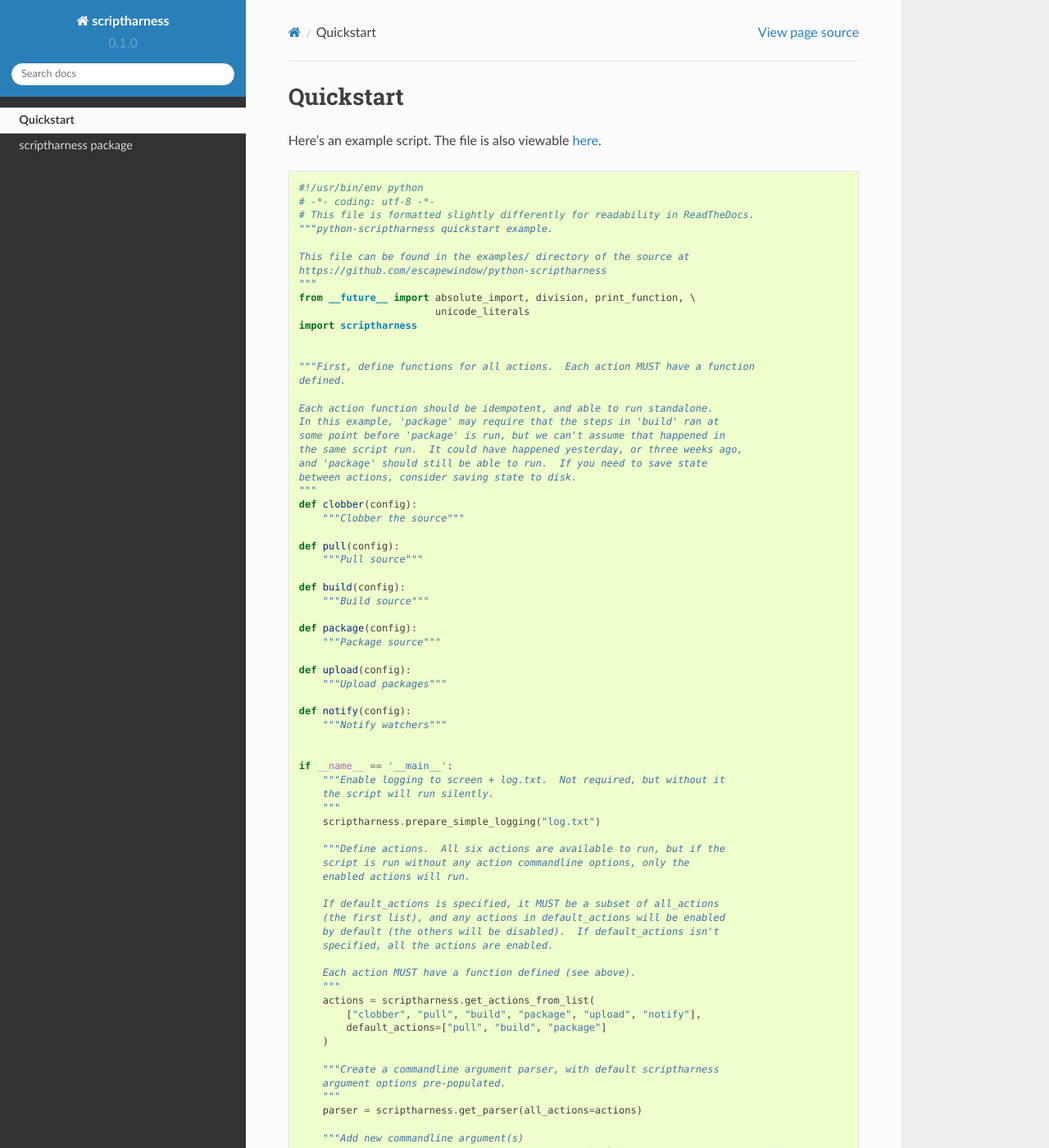
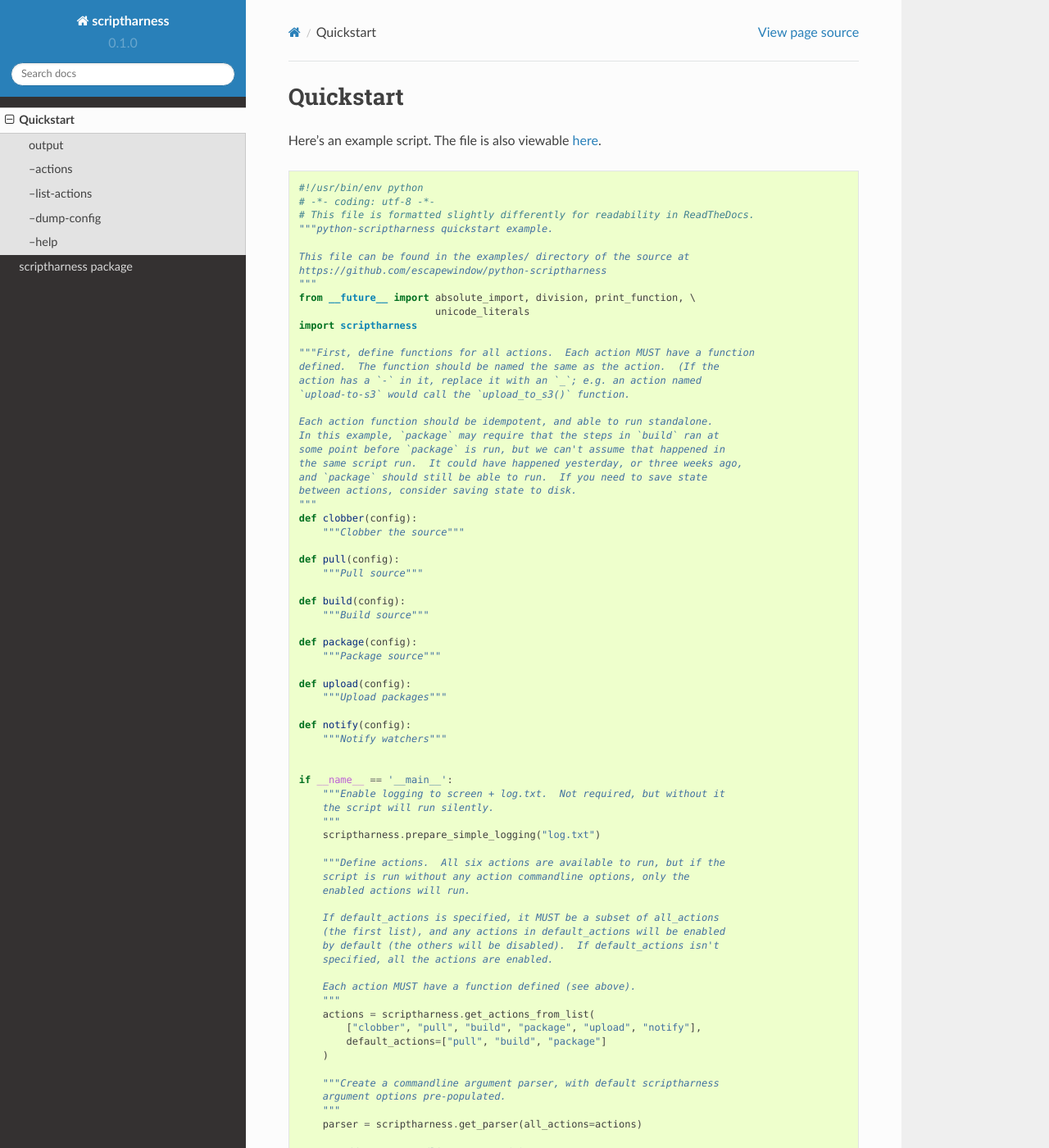
Before and after one commit to scriptharness/python-scriptharness, a Sphinx documentation site: the page built from docs/quickstart.rst, in a window 1280 px wide and 1400 px high. Shown: the whole window at 82% size. Built offline with Sphinx 7.4.7 and the Read the Docs theme 2.0.0, drawn with Linux system fonts in a browser that asks for light colours; some of the changed text lies outside the part shown.

Commit message:
quickstart doc sections; localconfig.json + function - to _ docs

```diff
--- a/docs/quickstart.rst
+++ b/docs/quickstart.rst
@@ -19,15 +19,16 @@
                            unicode_literals
     import scriptharness
 
-
     """First, define functions for all actions.  Each action MUST have a function
-    defined.
+    defined.  The function should be named the same as the action.  (If the
+    action has a `-` in it, replace it with an `_`; e.g. an action named
+    `upload-to-s3` would call the `upload_to_s3()` function.
 
     Each action function should be idempotent, and able to run standalone.
-    In this example, 'package' may require that the steps in 'build' ran at
-    some point before 'package' is run, but we can't assume that happened in
+    In this example, `package` may require that the steps in `build` ran at
+    some point before `package` is run, but we can't assume that happened in
     the same script run.  It could have happened yesterday, or three weeks ago,
-    and 'package' should still be able to run.  If you need to save state
+    and `package` should still be able to run.  If you need to save state
     between actions, consider saving state to disk.
     """
     def clobber(config):
@@ -83,7 +84,7 @@
                             help="help message for --new-argument")
 
         """Create the Script object.  If this is run a second time, it will
-        retrieve the same-named script object.  ('name' in get_script() defaults
+        retrieve the same-named script object.  (`name` in get_script() defaults
         to "root".  We'll explore running multiple Script objects within the
         same script in the not-distant future.)
 
@@ -102,6 +103,9 @@
         script.run()
 
 
+output
+------
+
 If you run this without any arguments, you might get output like this::
 
     $ ./quickstart.py
@@ -119,8 +123,14 @@
     01:23:56     INFO - Done.
 
 First, it announced it's starting the script.  Next, it outputs the running
-config.  Then it logs each action as it runs enabled actions and skips disabled
-actions.  Finally, it announces 'Done.'.
+config, also saving it to the file ``localconfig.json``.  Then it logs each
+action as it runs enabled actions and skips disabled actions.  Finally, it
+announces 'Done.'.
+
+The same output is written to the file ``log.txt``.
+
+--actions
+---------
 
 You can change which actions are run via the ``--actions`` option::
 
@@ -138,6 +148,9 @@
     01:26:12     INFO - Action notify: finished successfully
     01:26:12     INFO - Done.
 
+--list-actions
+--------------
+
 If you want to list which actions are available, and which are enabled by
 default, use the ``--list-actions`` option::
 
@@ -149,6 +162,9 @@
       upload
       notify
 
+--dump-config
+-------------
+
 You can change the ``new_argument`` value in the config via the
 ``--new-argument`` option that the script added.  Also, if you just want to
 see what the config is without running anything, you can use the
@@ -157,6 +173,9 @@
     $ ./quickstart.py --new-argument foo --dump-config
     01:27:21     INFO - Dumping config:
     01:27:21     INFO - {'new_argument': 'foo'}
+
+--help
+------
 
 You can always use the ``--help`` option::
 
```
Also changed, not shown: docs/quickstart.rst.j2 (+20 -2 lines), 1 other file.
